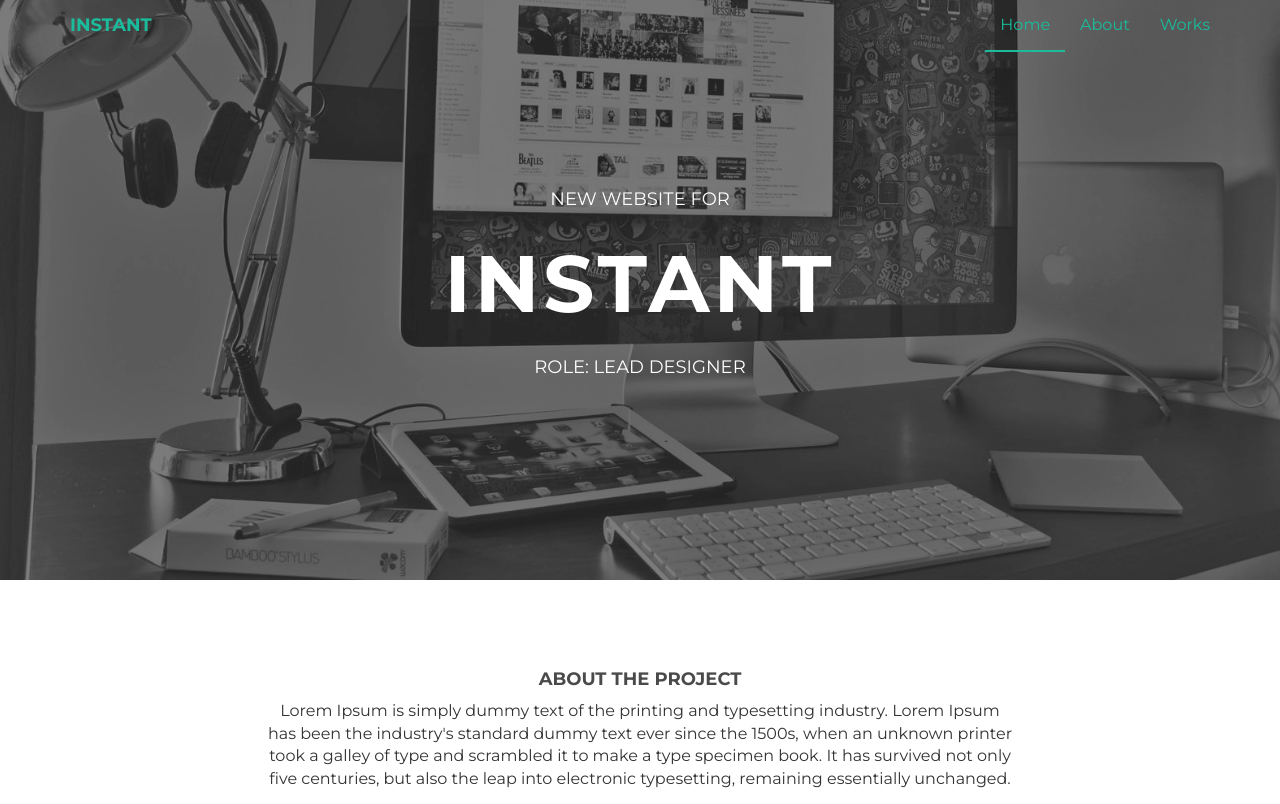
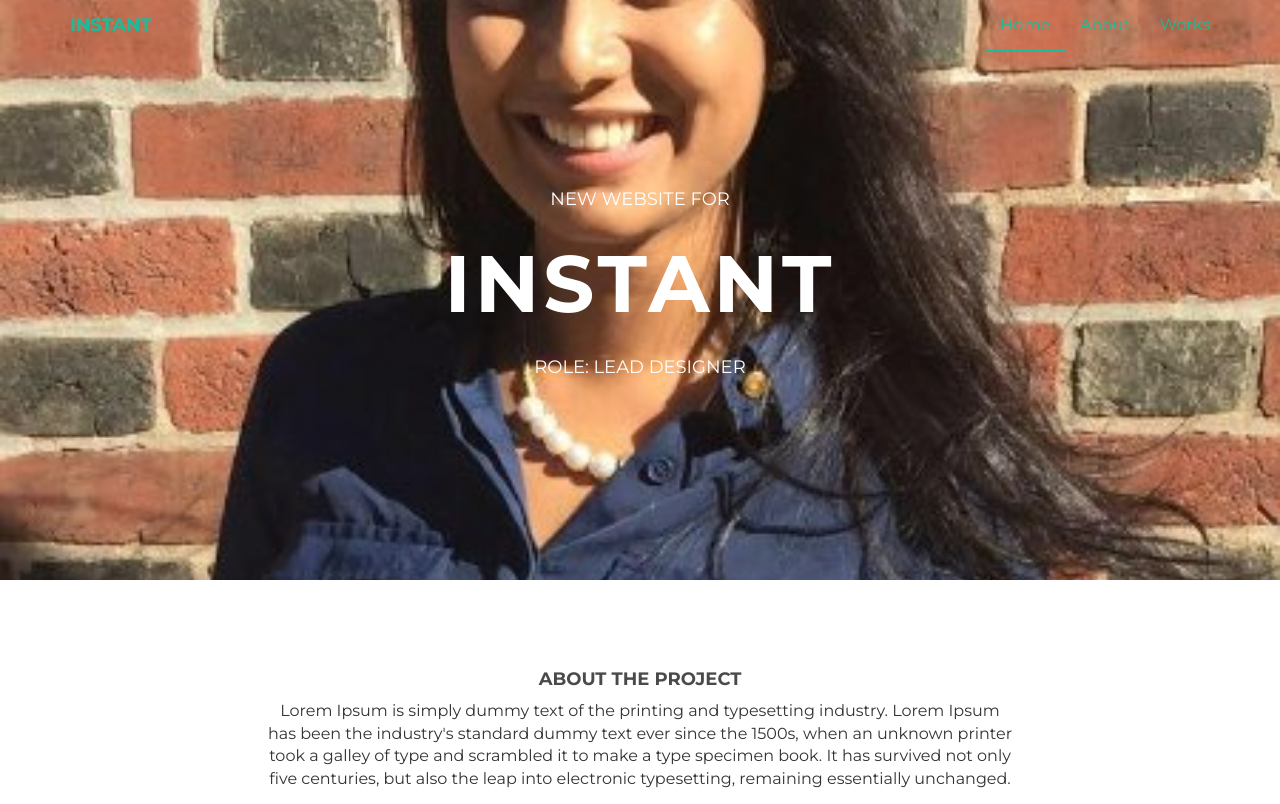
Before and after one commit to anushiyabalakrishnan/anushiyabalakrishnan.github.io, a plain HTML site: page work.html in a window 1280 px wide. Shown: the top 804 px of the page. Drawn offline with nearby package versions, Linux system fonts and the light colour scheme.

Commit message:
Update style.css

```diff
--- a/assets/css/style.css
+++ b/assets/css/style.css
@@ -162,7 +162,7 @@ h1, h2, h3, h4, h5, h6 {
 }
 
 #workwrap {
-	background: url(../img/work.jpg) no-repeat center top;
+	background: url(../img/pro.jpg) no-repeat center top;
 	margin-top: -70px;
 	padding-top: 250px;
 	text-align:center;
```
